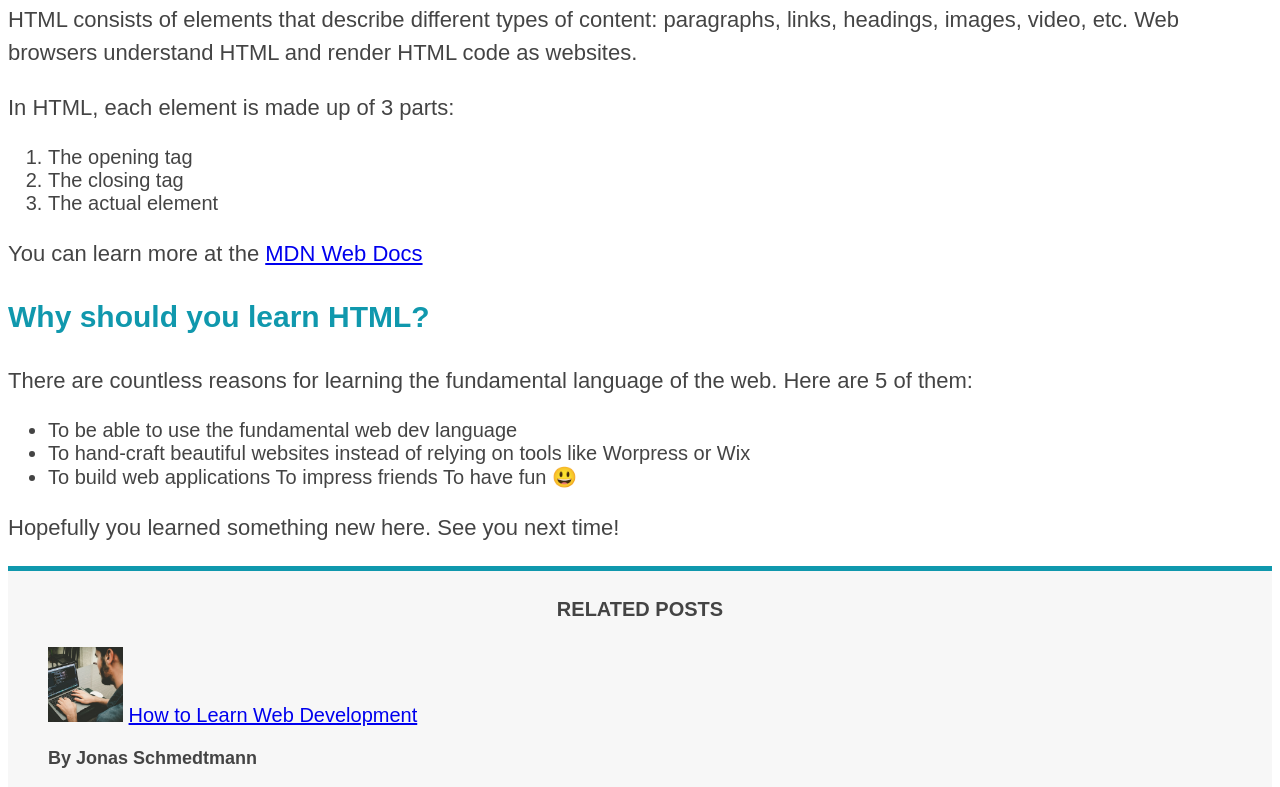
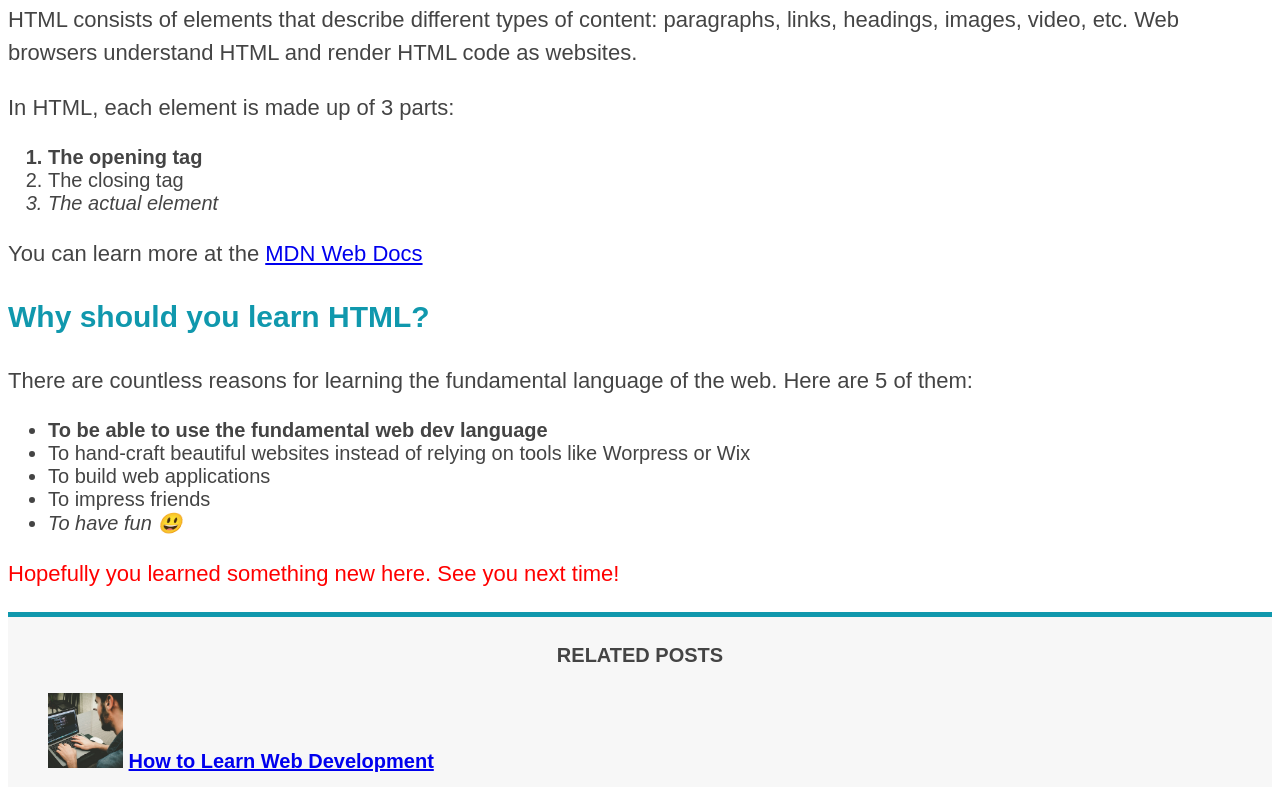
Before and after one commit to iramoz95/omnifood, a plain HTML site: page code/index.html in a window 1280 px wide. Shown: the part 840-1627 px from the top of the page. Drawn offline with Linux system fonts and the light colour scheme.

Commit message:
Pseudo-classes

```diff
--- a/code/index.html
+++ b/code/index.html
@@ -82,7 +82,9 @@
           To hand-craft beautiful websites instead of relying on tools like
           Worpress or Wix
         </li>
-        <li>To build web applications To impress friends To have fun 😃</li>
+        <li>To build web applications</li>
+        <li>To impress friends</li>
+        <li>To have fun 😃</li>
       </ul>
       <p>Hopefully you learned something new here. See you next time!</p>
     </article>
--- a/code/style.css
+++ b/code/style.css
@@ -80,3 +80,27 @@ aside {
   border-top: 5px solid #1098ad;
   border-bottom: 5px solid #1098ad;
 }
+
+/*
+.first-li {
+  font-weight: bold;
+} */
+
+/*Pseudo classes
+A CSS pseudo-class is a keyword added to a selector that specifies a special state of the selected element(s).
+*/
+li:first-child {
+  font-weight: bold;
+}
+
+li:last-child {
+  font-style: italic;
+}
+
+/* li:nth-child(even) {
+  color: red;
+} */
+
+article p:last-child {
+  color: red;
+}
```
